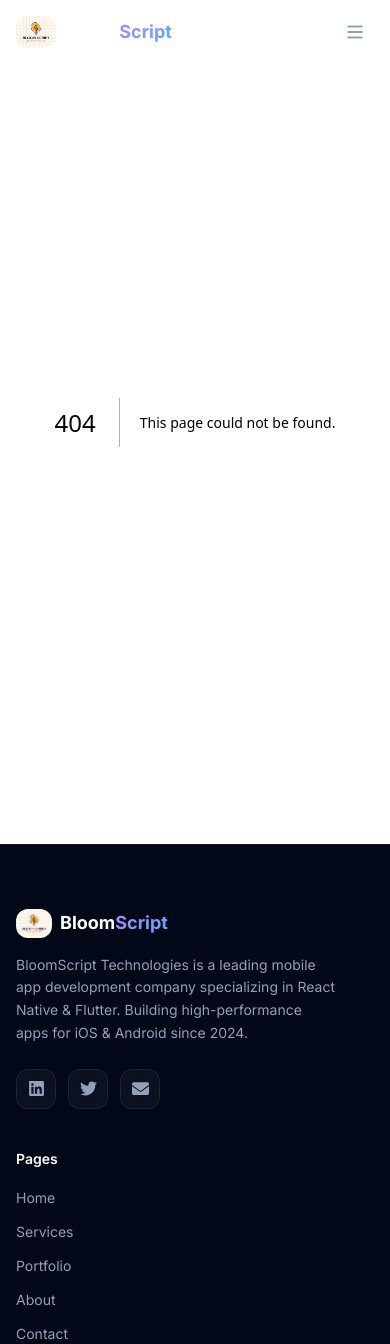
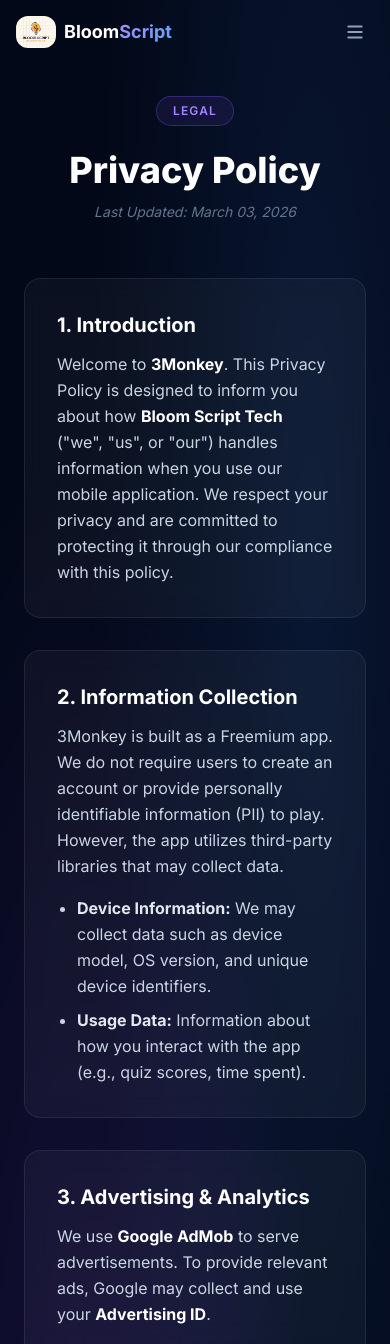
Before and after one commit to Sukrit-Prakash/freelancesite, a Next.js app: page /privacy in a window 390 px wide. Before the commit this address had no page. Shown: the top 1344 px of the page. Built offline with nearby package versions, Linux system fonts and the light colour scheme.

Commit message:
feat: Add Privacy Policy page for the 3Monkey mobile application.

```diff
--- /dev/null
+++ b/app/privacy/page.tsx
@@ -0,0 +1,144 @@
+import React from 'react';
+
+export const metadata = {
+    title: 'Privacy Policy',
+    description: 'Official privacy policy for the 3Monkey mobile application by Bloom Script Tech.',
+};
+
+export default function PrivacyPolicy() {
+    const lastUpdated = "March 03, 2026";
+
+    return (
+        <div className="mesh-bg min-h-screen">
+            <div className="max-w-4xl mx-auto px-6 py-24 leading-relaxed">
+
+                {/* Header */}
+                <header className="mb-14 text-center">
+                    <span className="inline-flex items-center gap-2 px-4 py-1.5 rounded-full border border-violet-500/30 bg-violet-500/10 text-violet-400 text-xs font-semibold uppercase tracking-widest mb-6">
+                        Legal
+                    </span>
+                    <h1 className="text-4xl sm:text-5xl font-extrabold text-white mb-3">
+                        Privacy Policy
+                    </h1>
+                    <p className="text-slate-500 text-sm italic">Last Updated: {lastUpdated}</p>
+                </header>
+
+                {/* Content */}
+                <div className="space-y-8 text-slate-300">
+
+                    {/* 1. Introduction */}
+                    <div className="glass rounded-2xl border border-white/10 p-8">
+                        <h2 className="text-xl font-bold text-white mb-3">1. Introduction</h2>
+                        <p>
+                            Welcome to <strong className="text-white">3Monkey</strong>. This Privacy Policy is designed to
+                            inform you about how <strong className="text-white">Bloom Script Tech</strong> ("we", "us", or "our")
+                            handles information when you use our mobile application. We respect your privacy and are committed
+                            to protecting it through our compliance with this policy.
+                        </p>
+                    </div>
+
+                    {/* 2. Information Collection */}
+                    <div className="glass rounded-2xl border border-white/10 p-8">
+                        <h2 className="text-xl font-bold text-white mb-3">2. Information Collection</h2>
+                        <p className="mb-4">
+                            3Monkey is built as a Freemium app. We do not require users to create an account or provide
+                            personally identifiable information (PII) to play. However, the app utilizes third-party
+                            libraries that may collect data.
+                        </p>
+                        <ul className="list-disc pl-5 space-y-2">
+                            <li>
+                                <strong className="text-slate-200">Device Information:</strong> We may collect data such
+                                as device model, OS version, and unique device identifiers.
+                            </li>
+                            <li>
+                                <strong className="text-slate-200">Usage Data:</strong> Information about how you interact
+                                with the app (e.g., quiz scores, time spent).
+                            </li>
+                        </ul>
+                    </div>
+
+                    {/* 3. Advertising & Analytics */}
+                    <div className="glass rounded-2xl border border-violet-500/20 p-8 bg-violet-500/5">
+                        <h2 className="text-xl font-bold text-white mb-3">3. Advertising &amp; Analytics</h2>
+                        <p className="mb-4">
+                            We use <strong className="text-white">Google AdMob</strong> to serve advertisements. To
+                            provide relevant ads, Google may collect and use your{' '}
+                            <strong className="text-white">Advertising ID</strong>.
+                        </p>
+                        <p className="mb-3">AdMob uses these identifiers to:</p>
+                        <ul className="list-disc pl-5 space-y-2 text-slate-300">
+                            <li>Personalize advertisements based on user interests.</li>
+                            <li>Limit the number of times you see the same ad.</li>
+                            <li>Measure the effectiveness of ad campaigns.</li>
+                        </ul>
+                        <p className="mt-4 text-sm text-violet-400 font-medium">
+                            You can opt-out of personalized ads in your Android device settings (Google &gt; Ads).
+                        </p>
+                    </div>
+
+                    {/* 4. Data Safety & Third Parties */}
+                    <div className="glass rounded-2xl border border-white/10 p-8">
+                        <h2 className="text-xl font-bold text-white mb-3">4. Data Safety &amp; Third Parties</h2>
+                        <p className="mb-4">
+                            We do not sell, trade, or otherwise transfer your information to outside parties.
+                            The third-party service providers used by the app include:
+                        </p>
+                        <ul className="list-disc pl-5 space-y-2">
+                            <li>
+                                <a
+                                    href="https://policies.google.com/privacy"
+                                    target="_blank"
+                                    rel="noopener noreferrer"
+                                    className="text-violet-400 hover:text-violet-300 underline underline-offset-2 transition-colors"
+                                >
+                                    Google Play Services
+                                </a>
+                            </li>
+                            <li>
+                                <a
+                                    href="https://support.google.com/admob/answer/6128543"
+                                    target="_blank"
+                                    rel="noopener noreferrer"
+                                    className="text-violet-400 hover:text-violet-300 underline underline-offset-2 transition-colors"
+                                >
+                                    AdMob
+                                </a>
+                            </li>
+                        </ul>
+                    </div>
+
+                    {/* 5. Children's Privacy */}
+                    <div className="glass rounded-2xl border border-white/10 p-8">
+                        <h2 className="text-xl font-bold text-white mb-3">5. Children&apos;s Privacy</h2>
+                        <p>
+                            Our services do not address anyone under the age of 13. We do not knowingly collect
+                            personally identifiable information from children under 13. If we discover a child
+                            under 13 has provided us with personal info, we immediately delete this from our servers.
+                        </p>
+                    </div>
+
+                    {/* 6. Contact Information */}
+                    <div className="glass rounded-2xl border border-white/10 p-8">
+                        <h2 className="text-xl font-bold text-white mb-3">6. Contact Information</h2>
+                        <p className="mb-3">
+                            If you have any questions or suggestions about our Privacy Policy, do not hesitate to
+                            contact <strong className="text-white">Bloom Script Tech</strong> at:
+                        </p>
+                        <a
+                            href="mailto:bloom.script.tech@gmail.com"
+                            className="font-mono text-violet-400 hover:text-violet-300 transition-colors"
+                        >
+                              bloom.script.tech@gmail.com
+                        </a>
+                    </div>
+
+                </div>
+
+                {/* Footer */}
+                <footer className="mt-16 pt-8 border-t border-white/10 text-center text-slate-500 text-sm">
+                    &copy; {new Date().getFullYear()} Bloom Script Tech. All rights reserved.
+                </footer>
+            </div>
+        </div>
+    );
+}
```
